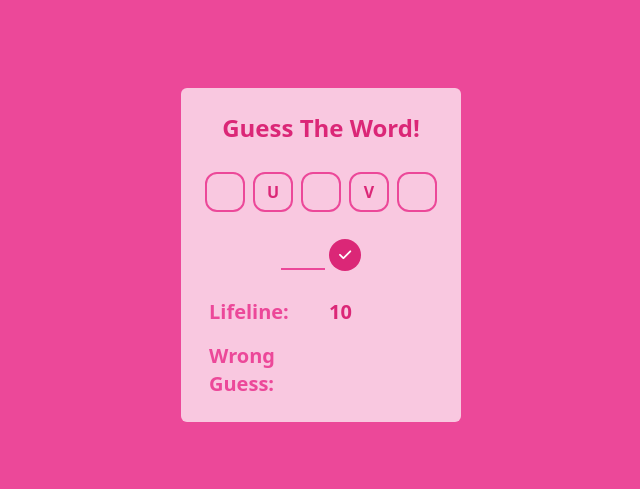
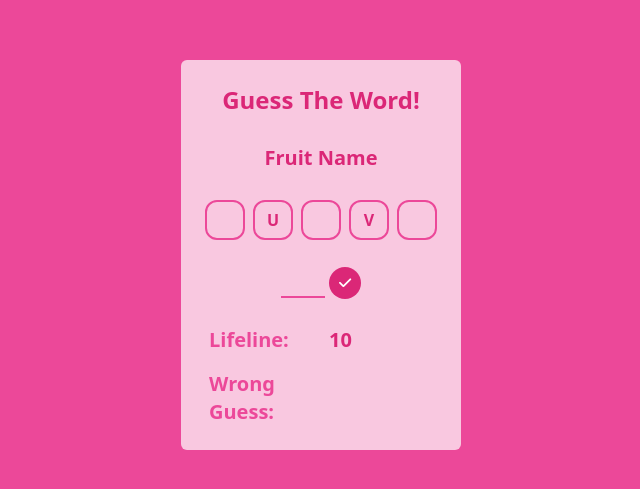
Before and after one commit to anshu1612/word-guess-game, a plain HTML site: page index.html in a window 1280 px wide. Shown: the part 145-634 px from the top of the page, without its empty margins (319-959 px from the left). Drawn offline with nearby package versions, Linux system fonts and the light colour scheme.

Commit message:
heading for hint

```diff
--- a/index.html
+++ b/index.html
@@ -17,6 +17,7 @@
         <h1 class="font-extrabold text-pink-600 mb-7 text-2xl">
           Guess The Word!
         </h1>
+        <h2 class="font-bold text-pink-600 mb-7 text-xl">Fruit Name</h2>
         <div class="flex">
           <div
             class="box border-2 rounded-xl mr-2 border-pink-500 h-10 w-10"
```
